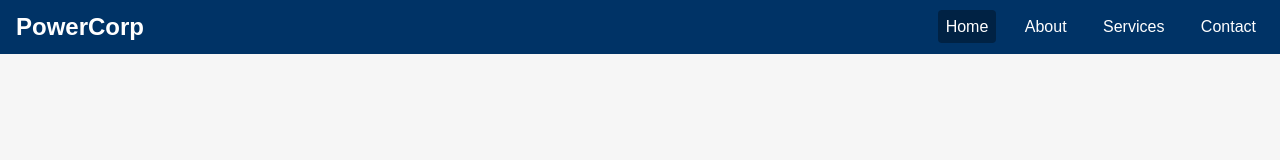
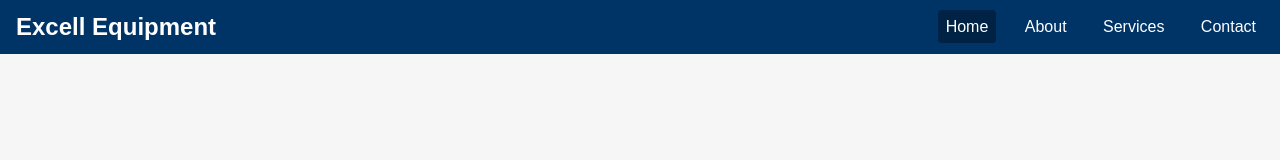
Before and after one commit to koba1879/ee_web, a plain HTML site: page index.html in a window 1280 px wide. Shown: the top 160 px of the page. Drawn offline with Linux system fonts and the light colour scheme.

Commit message:
Update index.html

```diff
--- a/index.html
+++ b/index.html
@@ -11,7 +11,7 @@
 
   <!-- Navigation -->
   <nav class="navbar">
-    <div class="logo">PowerCorp</div>
+    <div class="logo">Excell Equipment</div>
     <ul class="nav-links">
       <li><a href="index.html" class="active">Home</a></li>
       <li><a href="about.html">About</a></li>
```
